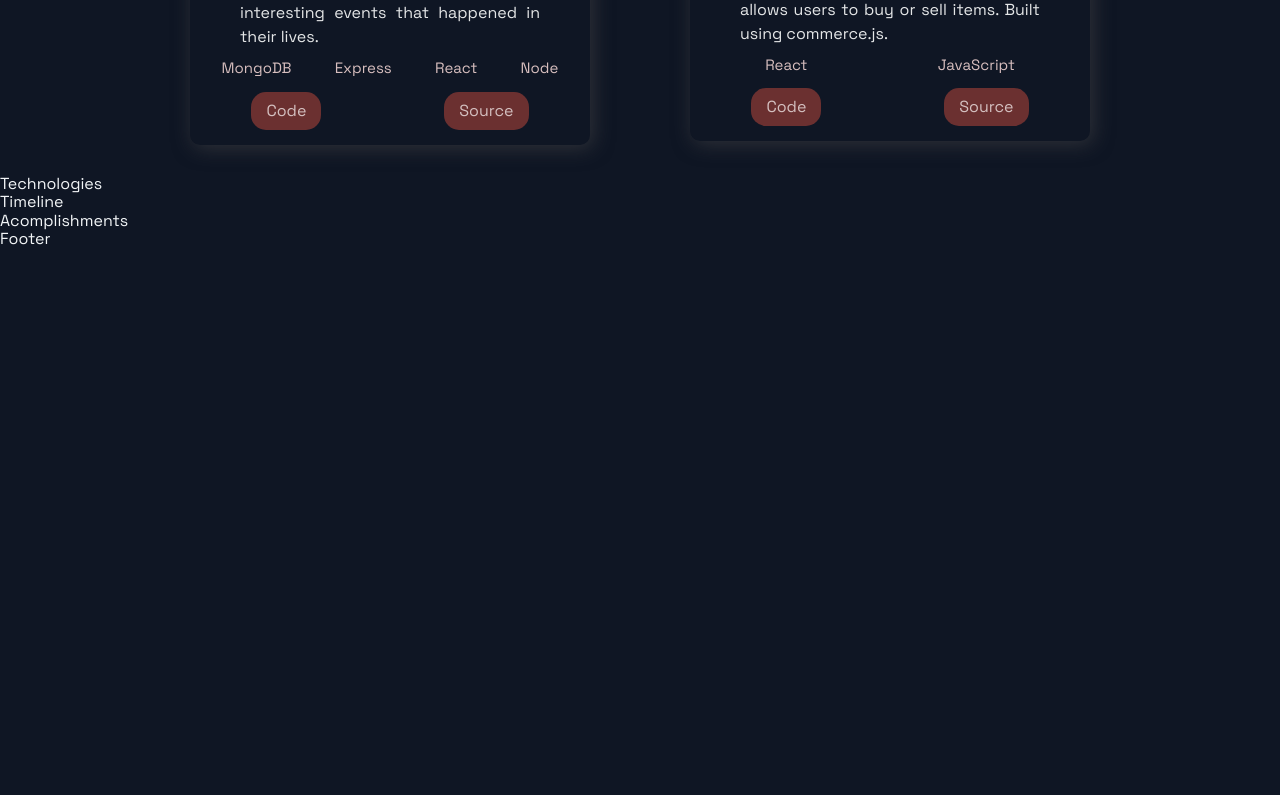
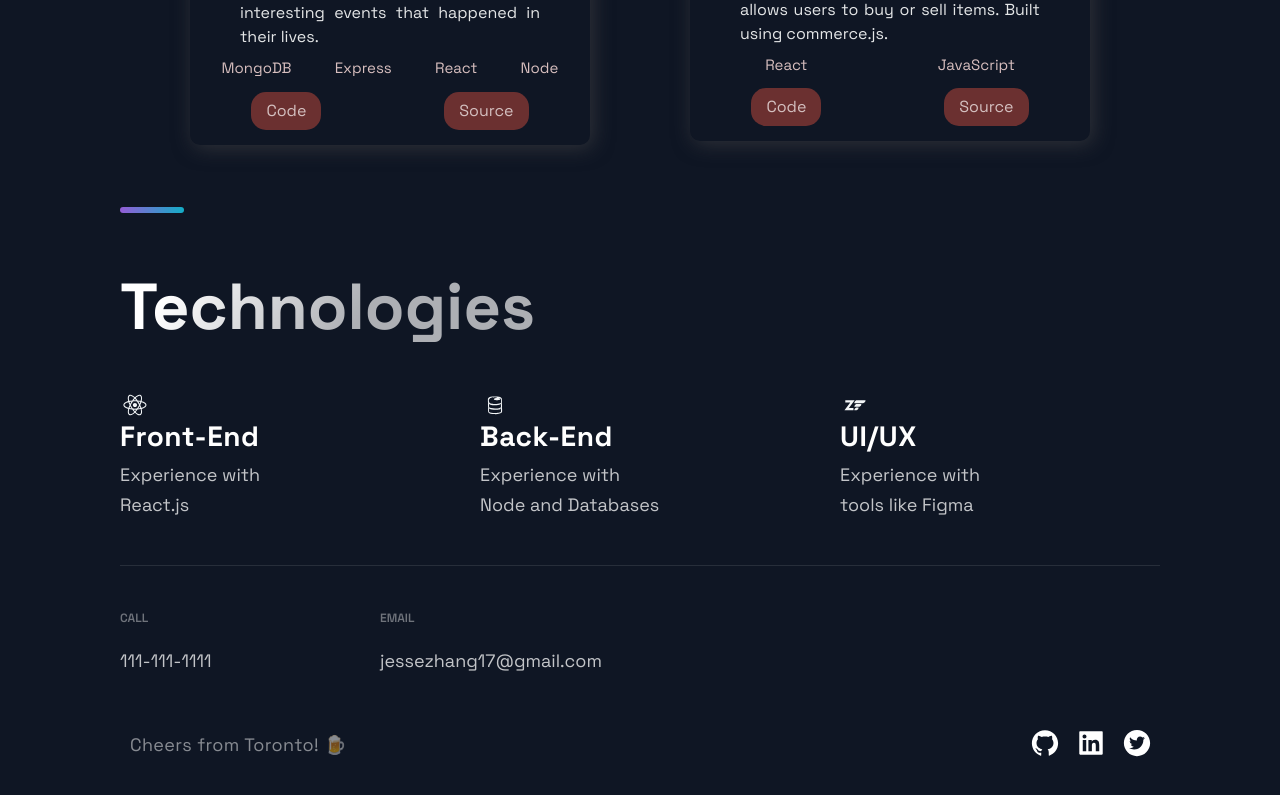
Before and after one commit to Jesse1786/portfolio-site, a Next.js app: page / in a window 1280 px wide. Shown: the part 1709-2504 px from the top of the page. Before the commit the page ends 1958 px from the top, so only its background shows below. Built offline with nearby package versions, Linux system fonts and the light colour scheme.

Commit message:
Finished tech section.

```diff
--- a/src/components/Footer/Footer.js
+++ b/src/components/Footer/Footer.js
@@ -1,14 +1,39 @@
 import React from 'react';
-import { AiFillGithub, AiFillInstagram, AiFillLinkedin } from 'react-icons/ai';
+import { AiFillGithub, AiFillLinkedin, AiFillTwitterCircle } from 'react-icons/ai';
 
 import { SocialIcons } from '../Header/HeaderStyles';
 import { CompanyContainer, FooterWrapper, LinkColumn, LinkItem, LinkList, LinkTitle, Slogan, SocialContainer, SocialIconsContainer } from './FooterStyles';
 
 const Footer = () => {
   return (
-    <div>
-      Footer
-    </div>
+    <FooterWrapper>
+      <LinkList>
+        <LinkColumn>
+          <LinkTitle>Call</LinkTitle>
+          <LinkItem href="tel:111-111-1111">111-111-1111</LinkItem>
+        </LinkColumn>
+        <LinkColumn>
+          <LinkTitle>Email</LinkTitle>
+          <LinkItem href="mailto:contact@jessezhang17@gmail.com">jessezhang17@gmail.com</LinkItem>
+        </LinkColumn>
+      </LinkList>
+      <SocialIconsContainer>
+        <CompanyContainer>
+          <Slogan>Cheers from Toronto! 🍺 </Slogan>
+        </CompanyContainer>
+        <SocialContainer>
+          <SocialIcons href="http://github.com">
+            <AiFillGithub size="3rem" />
+          </SocialIcons>
+          <SocialIcons href="http://linkedin.com">
+            <AiFillLinkedin size="3rem" />
+          </SocialIcons>
+          <SocialIcons href="http://twitter.com">
+            <AiFillTwitterCircle size="3rem" />
+          </SocialIcons>
+        </SocialContainer>
+      </SocialIconsContainer>
+    </FooterWrapper>
   );
 };
 
--- a/src/components/Header/Header.js
+++ b/src/components/Header/Header.js
@@ -1,6 +1,6 @@
 import Link from 'next/link';
 import React from 'react';
-import { AiFillGithub, AiFillInstagram, AiFillLinkedin } from 'react-icons/ai';
+import { AiFillGithub, AiFillLinkedin, AiFillTwitterCircle } from 'react-icons/ai';
 import { DiCssdeck } from 'react-icons/di';
 
 import { Container, Div1, Div2, Div3, NavLink, SocialIcons, Span } from './HeaderStyles';
@@ -38,8 +38,8 @@ const Header = () =>  (
       <SocialIcons href="http://linkedin.com">
         <AiFillLinkedin size="3rem" />
       </SocialIcons>
-      <SocialIcons href="http://instagram.com">
-        <AiFillInstagram size="3rem" />
+      <SocialIcons href="http://twitter.com">
+        <AiFillTwitterCircle size="3rem" />
       </SocialIcons>
     </Div3>
   </Container>
--- a/src/components/Header/HeaderStyles.js
+++ b/src/components/Header/HeaderStyles.js
@@ -66,7 +66,7 @@ export const NavLink = styled.a`
   }
 `;
 
-/// DropDown Contact
+// DropDown Contact
 export const ContactDropDown = styled.button`
   border: none;
   display: flex;
@@ -112,9 +112,7 @@ export const NavProductsIcon = styled(IoIosArrowDropdown)`
   }
 `;
 
-
 // Social Icons
-
 export const SocialIcons = styled.a`
 transition: 0.3s ease;
 color: white;
--- a/src/components/Projects/Projects.js
+++ b/src/components/Projects/Projects.js
@@ -13,7 +13,7 @@ const Projects = () => (
         <BlogCard key={id}>
           <Img src={image} />
           <TitleContent>
-            <HeaderThree title>{title}</HeaderThree>
+            <HeaderThree large>{title}</HeaderThree>
             <Hr />
           </TitleContent>
           <CardInfo>{description}</CardInfo>
--- a/src/components/Projects/ProjectsStyles.js
+++ b/src/components/Projects/ProjectsStyles.js
@@ -43,7 +43,7 @@ export const HeaderThree = styled.h3`
   letter-spacing: 2px;
   color: #9cc9e3;
   padding: .5rem 0;
-  font-size: ${(props) => props.title ? '3rem' : '2rem'};
+  font-size: ${(props) => props.large ? '3rem' : '2rem'};
 `;
 
 export const Hr = styled.hr`
--- a/src/components/Technologies/Technologies.js
+++ b/src/components/Technologies/Technologies.js
@@ -4,9 +4,42 @@ import { Section, SectionDivider, SectionText, SectionTitle } from '../../styles
 import { List, ListContainer, ListItem, ListParagraph, ListTitle } from './TechnologiesStyles';
 
 const Technologies = () =>  (
-  <div>
-    Technologies
-  </div>
+  <Section id="tech">
+    <SectionDivider />
+    <SectionTitle main>Technologies</SectionTitle>
+    <List>
+      <ListItem>
+        <DiReact size="3rem" />
+        <ListContainer>
+          <ListTitle>Front-End</ListTitle>
+          <ListParagraph>
+            Experience with <br />
+            React.js
+          </ListParagraph>
+        </ListContainer>
+      </ListItem>
+      <ListItem>
+        <DiFirebase size="3rem" />
+        <ListContainer>
+          <ListTitle>Back-End</ListTitle>
+          <ListParagraph>
+            Experience with <br />
+            Node and Databases
+          </ListParagraph>
+        </ListContainer>
+      </ListItem>
+      <ListItem>
+        <DiZend size="3rem" />
+        <ListContainer>
+          <ListTitle>UI/UX</ListTitle>
+          <ListParagraph>
+            Experience with <br />
+            tools like Figma
+          </ListParagraph>
+        </ListContainer>
+      </ListItem>
+    </List>
+  </Section>
 );
 
 export default Technologies;
--- a/src/components/Technologies/TechnologiesStyles.js
+++ b/src/components/Technologies/TechnologiesStyles.js
@@ -32,7 +32,7 @@ export const List = styled.ul`
   display: grid;
   grid-template-columns: repeat(3, 1fr);
   gap: 40px;
-  margin: 3rem 0;
+  margin: 1.5rem 0;
 
   @media ${props => props.theme.breakpoints.lg}{
     margin: 64px 0;
--- a/src/pages/index.js
+++ b/src/pages/index.js
@@ -16,8 +16,8 @@ const Home = () => {
       </Section>
       <Projects />
       <Technologies />
-      <Timeline />
-      <Acomplishments />
+      {/* <Timeline /> */}
+      {/* <Acomplishments /> */}
     </Layout>
   );
 };
```
Also changed, not shown: public/images/3.jpg (deleted), public/images/4.jpg (deleted).
